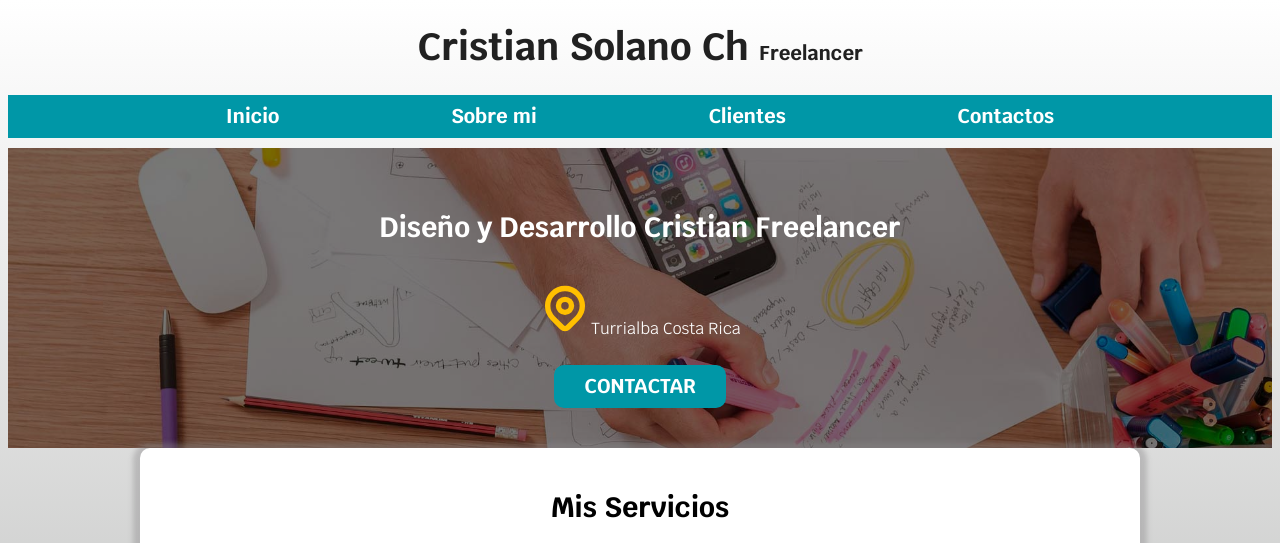
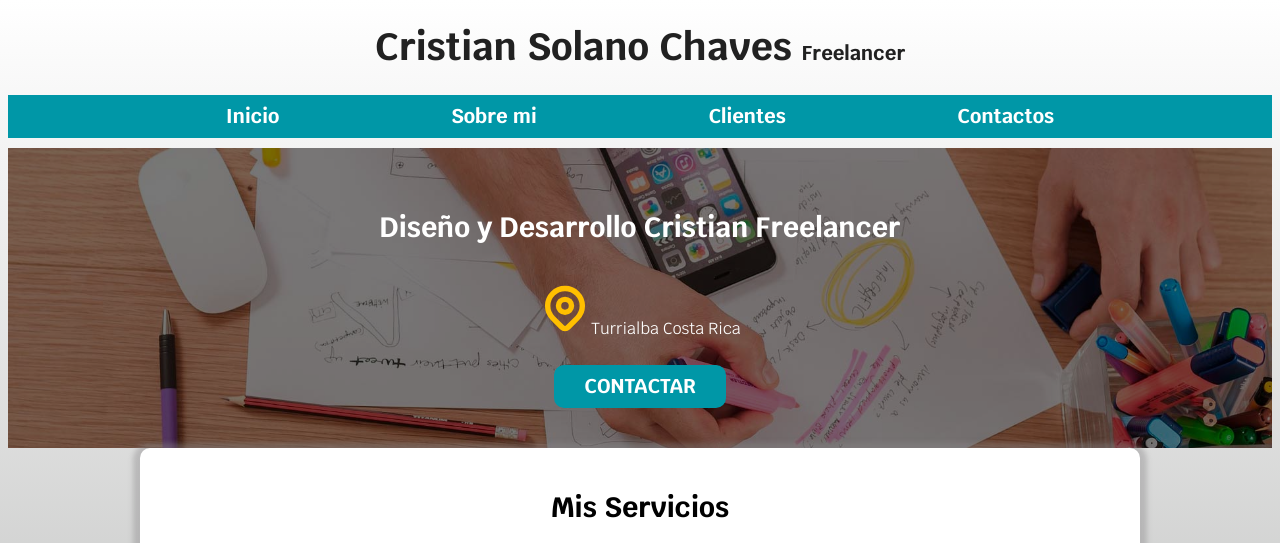
Before and after one commit to matcris09/Myfirstproyect, a plain HTML site: page index.html in a window 1280 px wide. Shown: the top 543 px of the page. Drawn offline with Linux system fonts and the light colour scheme.

Commit message:
nuevamente cambio nombre

```diff
--- a/index.html
+++ b/index.html
@@ -20,7 +20,7 @@
     <!-- Primera Parte -->
    <header>
 
-     <h1 class="titulo">Cristian Solano Ch <span>Freelancer</span></h1>
+     <h1 class="titulo">Cristian Solano Chaves <span>Freelancer</span></h1>
 
     </header>
 
```
